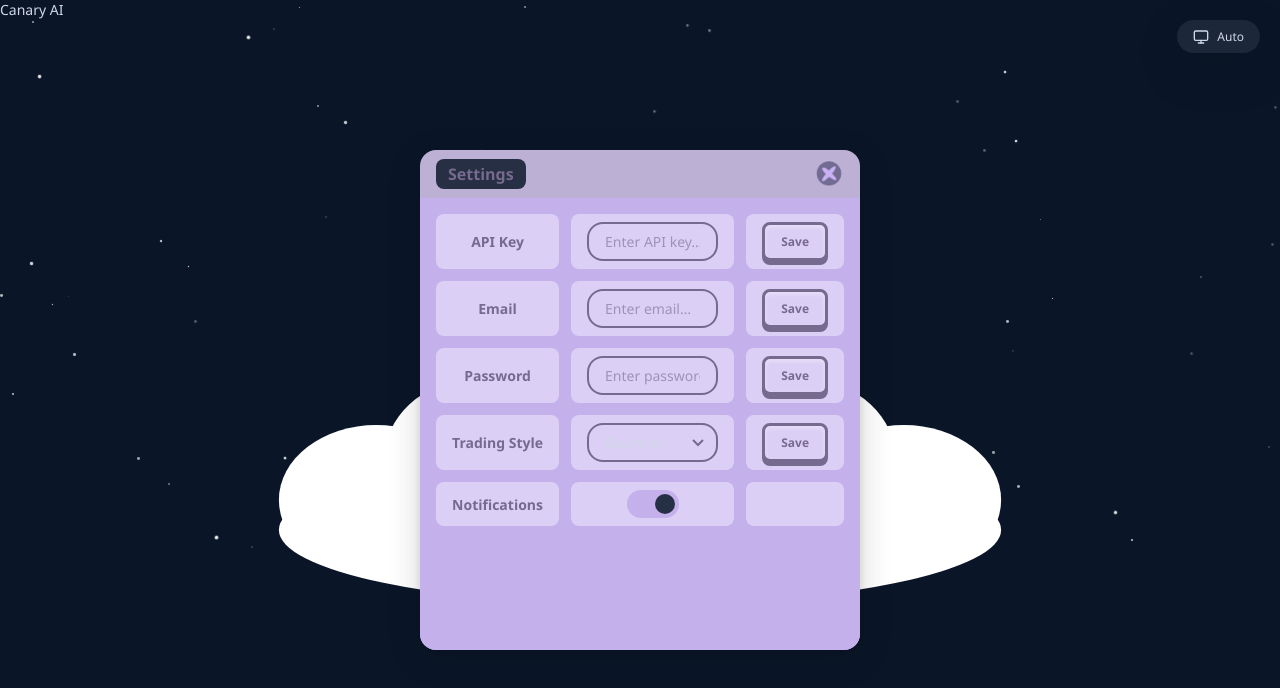
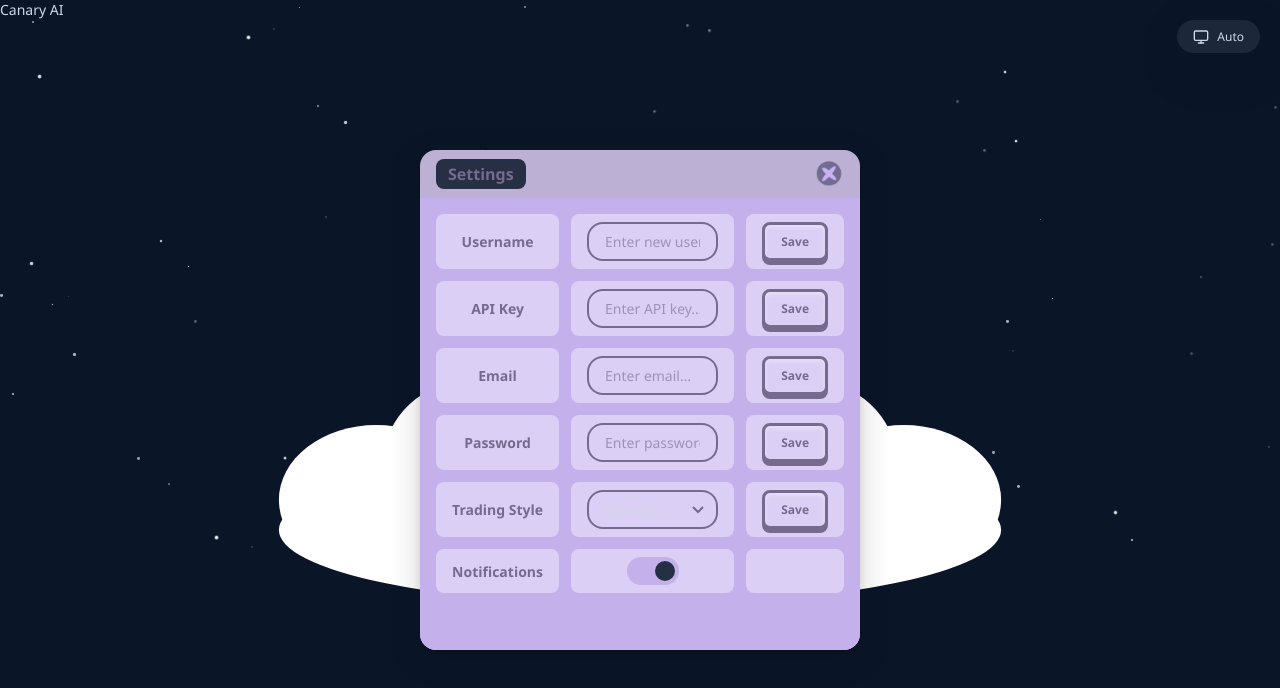
Before and after one commit to Art4v/canary-ai, a React app in the folder frontend/: page /dashboard/ in a window 1280 px wide. Both pictures are taken after a click on the button "SETTINGS". Shown: the top 688 px of the page. Built offline with nearby package versions, Linux system fonts and the light colour scheme; the HTML template or start-up script is replaced by a standard one.

Commit message:
username setting

```diff
--- a/frontend/src/features/window/SettingsWindow.jsx
+++ b/frontend/src/features/window/SettingsWindow.jsx
@@ -7,12 +7,13 @@ import './SettingsWindow.css'
  * SettingsWindow — Lavender-themed settings panel rendered inside the
  * generic draggable/resizable Window shell.
  *
- * Layout: 3-column grid (label | control | action) with 5 rows:
- *   1. API Key    — masked password input + Save
- *   2. Email      — text input + Save
- *   3. Password   — password input + Save
- *   4. Trading Style — dropdown select + Save
- *   5. Notifications — toggle slider (no action cell)
+ * Layout: 3-column grid (label | control | action) with 6 rows:
+ *   1. Username   — text input + Save
+ *   2. API Key    — masked password input + Save
+ *   3. Email      — text input + Save
+ *   4. Password   — password input + Save
+ *   5. Trading Style — dropdown select + Save
+ *   6. Notifications — toggle slider (no action cell)
  *
  * Save handlers are stubs (console.log only) — database integration
  * will be added in a later phase.
@@ -27,6 +28,7 @@ import './SettingsWindow.css'
 export default function SettingsWindow({ windowId, onClose, onFocus, zIndex, initialPosition }) {
   /* ── Local State ──
      Each setting field has its own piece of state so rows update independently. */
+  const [username, setUsername] = useState('')
   const [apiKey, setApiKey] = useState('')
   const [email, setEmail] = useState('')
   const [password, setPassword] = useState('')
@@ -36,6 +38,11 @@ export default function SettingsWindow({ windowId, onClose, onFocus, zIndex, ini
   /* ── Stub Save Handlers ──
      Each row has its own save function. Currently they just log to the console;
      real persistence will be wired up when the backend is ready. */
+
+  /** Save the username (stub) */
+  const handleSaveUsername = () => {
+    console.log('Save Username:', username)
+  }
 
   /** Save the API key (stub) */
   const handleSaveApiKey = () => {
@@ -74,7 +81,27 @@ export default function SettingsWindow({ windowId, onClose, onFocus, zIndex, ini
             Each row is a triplet of .settings-cell elements. */}
         <div className="settings-grid">
 
-          {/* ── Row 1: API Key ── */}
+          {/* ── Row 1: Username ── */}
+          {/* Label */}
+          <div className="settings-cell settings-label">Username</div>
+          {/* Control — text input for changing the display username */}
+          <div className="settings-cell">
+            <input
+              className="settings-input"
+              type="text"
+              placeholder="Enter new username…"
+              value={username}
+              onChange={e => setUsername(e.target.value)}
+            />
+          </div>
+          {/* Action — per-row save button */}
+          <div className="settings-cell">
+            <button className="settings-save-btn" onClick={handleSaveUsername}>
+              Save
+            </button>
+          </div>
+
+          {/* ── Row 2: API Key ── */}
           {/* Label */}
           <div className="settings-cell settings-label">API Key</div>
           {/* Control — masked password input so the key is hidden */}
@@ -94,7 +121,7 @@ export default function SettingsWindow({ windowId, onClose, onFocus, zIndex, ini
             </button>
           </div>
 
-          {/* ── Row 2: Email ── */}
+          {/* ── Row 3: Email ── */}
           {/* Label */}
           <div className="settings-cell settings-label">Email</div>
           {/* Control — standard text input */}
@@ -114,7 +141,7 @@ export default function SettingsWindow({ windowId, onClose, onFocus, zIndex, ini
             </button>
           </div>
 
-          {/* ── Row 3: Password ── */}
+          {/* ── Row 4: Password ── */}
           {/* Label */}
           <div className="settings-cell settings-label">Password</div>
           {/* Control — password input for hidden entry */}
@@ -134,7 +161,7 @@ export default function SettingsWindow({ windowId, onClose, onFocus, zIndex, ini
             </button>
           </div>
 
-          {/* ── Row 4: Trading Style ── */}
+          {/* ── Row 5: Trading Style ── */}
           {/* Label */}
           <div className="settings-cell settings-label">Trading Style</div>
           {/* Control — dropdown select with three strategy options */}
@@ -156,7 +183,7 @@ export default function SettingsWindow({ windowId, onClose, onFocus, zIndex, ini
             </button>
           </div>
 
-          {/* ── Row 5: Notifications ── */}
+          {/* ── Row 6: Notifications ── */}
           {/* Label */}
           <div className="settings-cell settings-label">Notifications</div>
           {/* Control — CSS-only toggle switch (hidden checkbox + styled slider) */}
```
Also changed, not shown: 1 other file (tests, documents, lock files or other folders).
